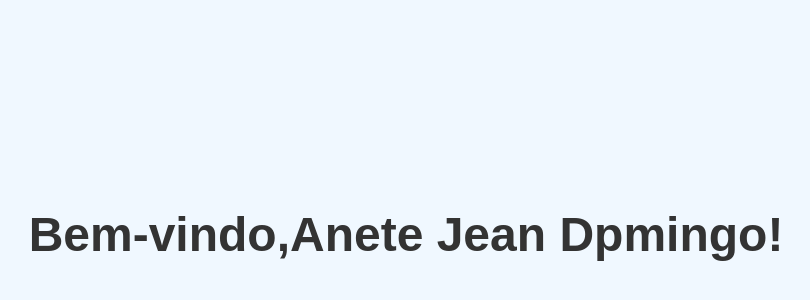
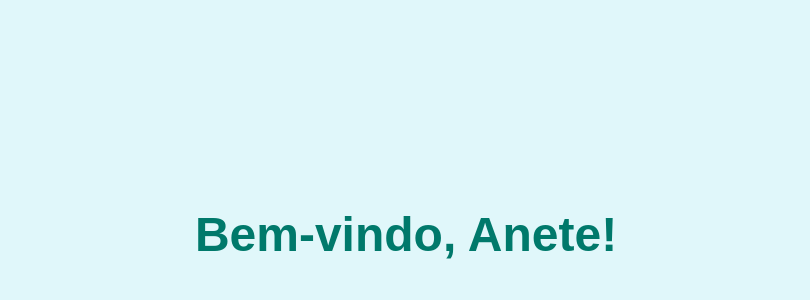
Before and after one commit to porfanete/forma-o-NRE-Ivaipor-, a plain HTML site: page index2.html in a window 1280 px wide. Shown: the part 166-466 px from the top of the page, without its empty margins (234-1044 px from the left). Drawn offline with Linux system fonts and the light colour scheme.

Commit message:
primeiro commit

```diff
--- a/index2.html
+++ b/index2.html
@@ -1,28 +1,28 @@
-
 <!DOCTYPE html>
 <html lang="pt-br">
 <head>
-    <meta charset="UTF-8">
-    <meta name="viewport" content="width=device-width, initial-scale=1.0">
+    <meta charset="UTF-8" />
+    <meta name="viewport" content="width=device-width, initial-scale=1" />
     <title>Bem-vindo</title>
     <style>
-        body {
+        /* Reset básico para margin e padding */
+        body, html {
             margin: 0;
             padding: 0;
-            height: 100vh;
+            height: 100%;
+            font-family: Arial, sans-serif;
+            background-color: #e0f7fa; /* Fundo azul claro */
             display: flex;
             justify-content: center;
             align-items: center;
-            background-color: #f0f8ff; /* Azul claro */
-            font-family: Arial, sans-serif;
         }
         h1 {
-            font-size: 3em;
-            color: #333;
+            font-size: 3rem;
+            color: #00796b; /* Verde-azulado */
         }
     </style>
 </head>
 <body>
-    <h1>Bem-vindo,Anete Jean Dpmingo!</h1>
+    <h1>Bem-vindo, Anete!</h1>
 </body>
 </html>
```
